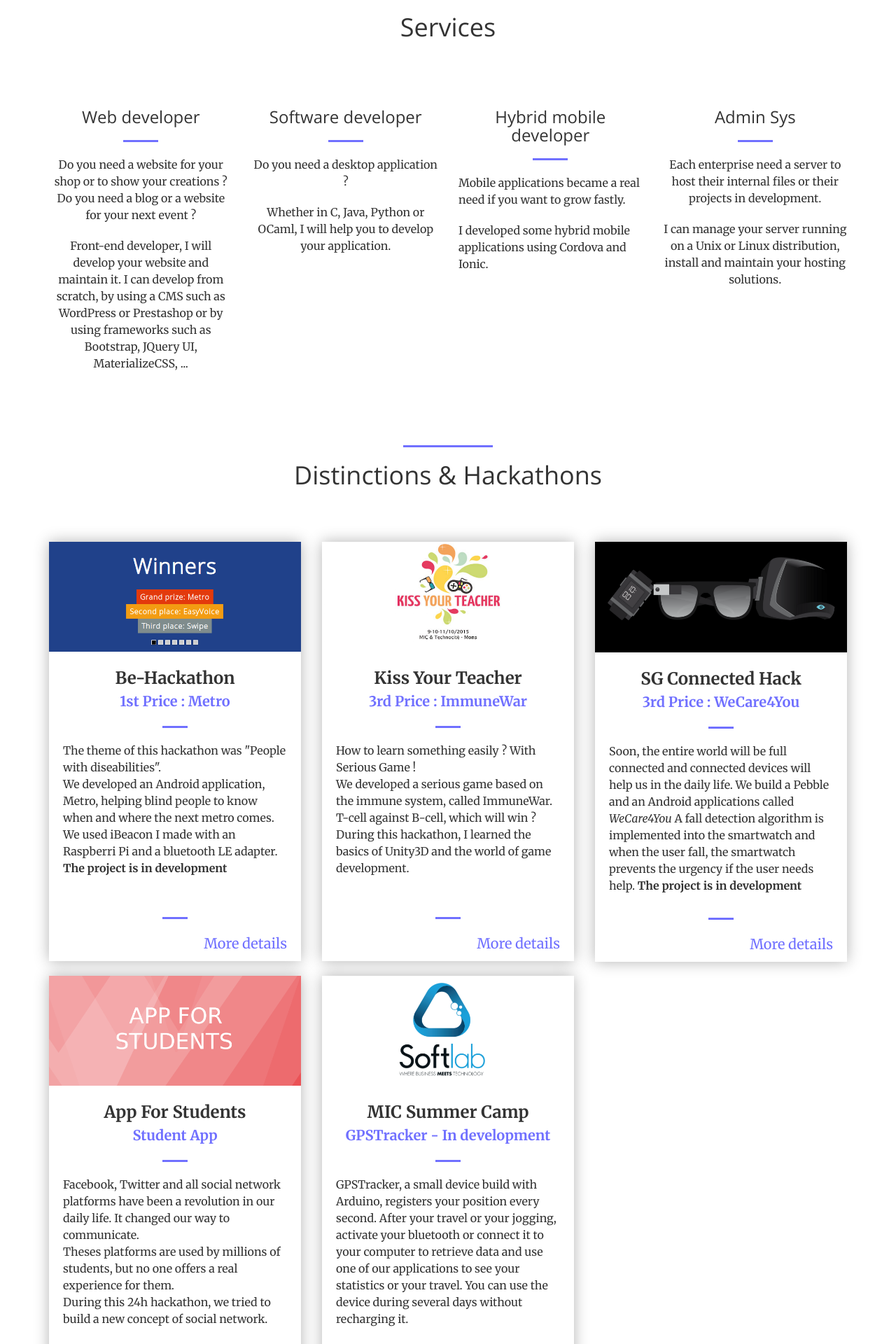
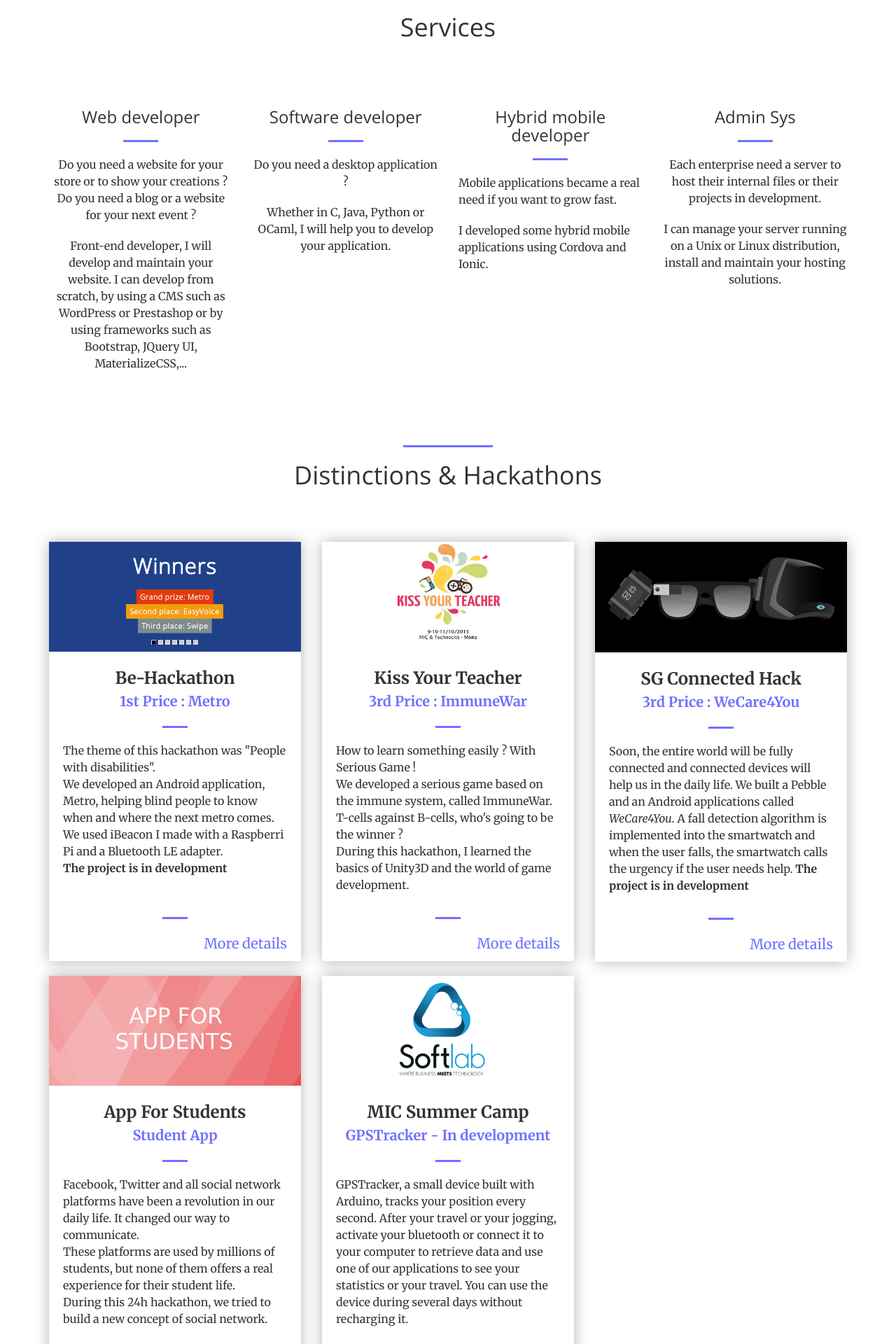
Before and after one commit to dannywillems/danny-willems.be, a PHP site: page / in a window 1280 px wide. Shown: the part 831-2751 px from the top of the page at 70% size. Run offline with PHP 8.4, Linux system fonts and the light colour scheme.

Commit message:
update text benoit

```diff
--- a/index.php
+++ b/index.php
@@ -107,16 +107,16 @@
                     </h3>
                     <hr>
                     <p class="text-center">
-                        Do you need a website for your shop or to show your
+                        Do you need a website for your store or to show your
                         creations ? Do you need a blog or a website for your
                         next event ?
                     </p>
                     <p class="text-center">
-                        Front-end developer, I will develop your website and
-                        maintain it. I can develop from scratch, by using a
+                        Front-end developer, I will develop and
+                        maintain your website. I can develop from scratch, by using a
                         CMS such as WordPress or Prestashop or by using
                         frameworks such as Bootstrap, JQuery UI,
-                        MaterializeCSS, ...
+                        MaterializeCSS,...
                     </p>
                 </div>
                 <div class="col-lg-3 col-md-4 col-xs-12">
@@ -138,7 +138,7 @@
                     </h3>
                     <hr>
                     <p>
-                        Mobile applications became a real need if you want to grow fastly.
+                        Mobile applications became a real need if you want to grow fast.
                     </p>
                     <p>
                         I developed some hybrid mobile applications using
@@ -185,14 +185,14 @@
                         <div class="card-content">
                             <p>
                                 The theme of this hackathon was "People with
-                                diseabilities".
+                                disabilities".
                                 <br />
                                 We developed an Android
                                 application, Metro, helping blind people to
                                 know when and where the next metro comes.
                                 <br />
-                                We used iBeacon I made with an Raspberri Pi and
-                                a bluetooth LE adapter.
+                                We used iBeacon I made with a Raspberri Pi and
+                                a Bluetooth LE adapter.
                                 <br />
                                 <b>The project is in development</b>
                             </p>
@@ -221,8 +221,8 @@
                                 Game !
                                 <br />
                                 We developed a serious game based on the
-                                immune system, called ImmuneWar. T-cell against
-                                B-cell, which will win ?
+                                immune system, called ImmuneWar. T-cells against
+                                B-cells, who's going to be the winner ?
                                 <br />
                                 During this hackathon, I learned the basics of
                                 Unity3D and the world of game development.
@@ -248,14 +248,14 @@
                         <hr></hr>
                         <div class="card-content">
                             <p>
-                                Soon, the entire world will be full connected
+                                Soon, the entire world will be fully connected
                                 and connected devices will help us in the daily life.
 
-                                We build a Pebble and an Android applications
-                                called <em>WeCare4You</em>
+                                We built a Pebble and an Android applications
+                                called <em>WeCare4You</em>.
                                 A fall detection algorithm is implemented into
-                                the smartwatch and when the user fall, the
-                                smartwatch prevents the urgency if the user
+                                the smartwatch and when the user falls, the
+                                smartwatch calls the urgency if the user
                                 needs help.
 
                                 <b>The project is in development</b>
@@ -285,9 +285,9 @@
                                platforms have been a revolution in our daily
                                life. It changed our way to communicate.
                                <br />
-                               Theses platforms are used by millions of
-                               students, but no one offers a real experience
-                               for them.
+                               These platforms are used by millions of
+                               students, but none of them offers a real experience
+                               for their student life.
                                <br />
                                During this 24h hackathon, we tried to build a
                                new concept of social network.
@@ -313,8 +313,8 @@
                         <hr></hr>
                         <div class="card-content">
                             <p>
-                                GPSTracker, a small device build with Arduino,
-                                registers your position every second. After
+                                GPSTracker, a small device built with Arduino,
+                                tracks your position every second. After
                                 your travel or your jogging, activate your
                                 bluetooth or connect it to your computer to
                                 retrieve data and use one of our applications
@@ -356,15 +356,15 @@
                         <hr></hr>
                         <div class="card-content">
                             <p>
-                                I think every vim user is agree if I say vim is
+                                I think every vim user would agree if I say vim is
                                 a wonderful text editor with his key mappings
                                 and his modes.
 
                                 Vim isn't configured to develop with and we
-                                need to install loads of plugins.
+                                need to install lots of plugins.
 
-                                These things take time, and we (developers)
-                                don't want to lost time to configure our IDE.
+                                It take times, and we (developers)
+                                don't want to loose time to configure our IDE.
 
                                 So, vim-IDE is here to help you. It integrates
                                 a list of plugins which will transform vim in a
@@ -427,7 +427,7 @@
                                 keeping the same structure and the same
                                 functions. GSMath provides functions to do
                                 linear algebra (matrix), differential analysis,
-                                basic algebra, trigonometry, ...
+                                basic algebra, trigonometry,...
                             </p>
                         </div>
                         <hr></hr>
@@ -452,7 +452,7 @@
                             <p>
                                 Education is the key ! Knowledge must be free,
                                 available for everyone, everywhere and everyone
-                                must be allowed to bring something to it. We
+                                would be allowed to bring something to it. We
                                 must have courses to learn. Open Courses is a
                                 collaborative platform containing courses on
                                 several subject.
@@ -481,10 +481,10 @@
                         <hr></hr>
                         <div class="card-content">
                             <p>
-                                CustomizeCalendars let you customize your
+                                CustomizeCalendars lets you customize your
                                 online shared calendars. It offers you to
                                 choose which events you want to go to, and
-                                mofify the events name with your own name
+                                modify the events' name with your own name
                                 without changing the original shared calendars
                                 values.
                             </p>
@@ -564,7 +564,7 @@
                 <div class="col-lg-8 col-lg-offset-2 text-center">
                     <h2 class="section-heading">Contact</h2>
                     <hr class="primary">
-                    <p>You have an idea, I have the skills.</p>
+                    <p>You have an idea, I have the skills. Feel free to contact me.</p>
                 </div>
                 <div class="col-lg-offset-4 col-lg-4 text-center">
                     <i class="fa fa-envelope-o fa-3x wow bounceIn" data-wow-delay=".1s"></i>
```
